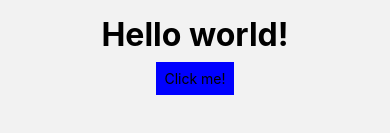
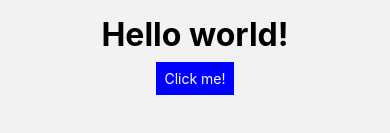
Before and after one commit to totti-rdz/react-native-backgroundcolor-not-valid-color-string-bug, a React Native app: screen /home in a window 390 px wide. Shown: the part 395-528 px from the top of the page. Built offline with nearby package versions, Linux system fonts and the light colour scheme.

Commit message:
add white text color to Button

```diff
--- a/components/Button.jsx
+++ b/components/Button.jsx
@@ -1,6 +1,6 @@
 import { Pressable, StyleSheet, Text, View } from "react-native";
 
-const Button = ({onPress}) => {
+const Button = ({ onPress }) => {
   return (
     <View style={styles.buttonContainer}>
       <Pressable
@@ -9,7 +9,7 @@ const Button = ({onPress}) => {
         onPress={onPress}
       >
         <View style={styles.buttonInnerContainer}>
-          <Text>Click me!</Text>
+          <Text style={styles.text}>Click me!</Text>
         </View>
       </Pressable>
     </View>
@@ -30,4 +30,7 @@ const styles = StyleSheet.create({
   buttonInnerContainer: {
     margin: 8,
   },
+  text: {
+    color: "white",
+  },
 });
```
